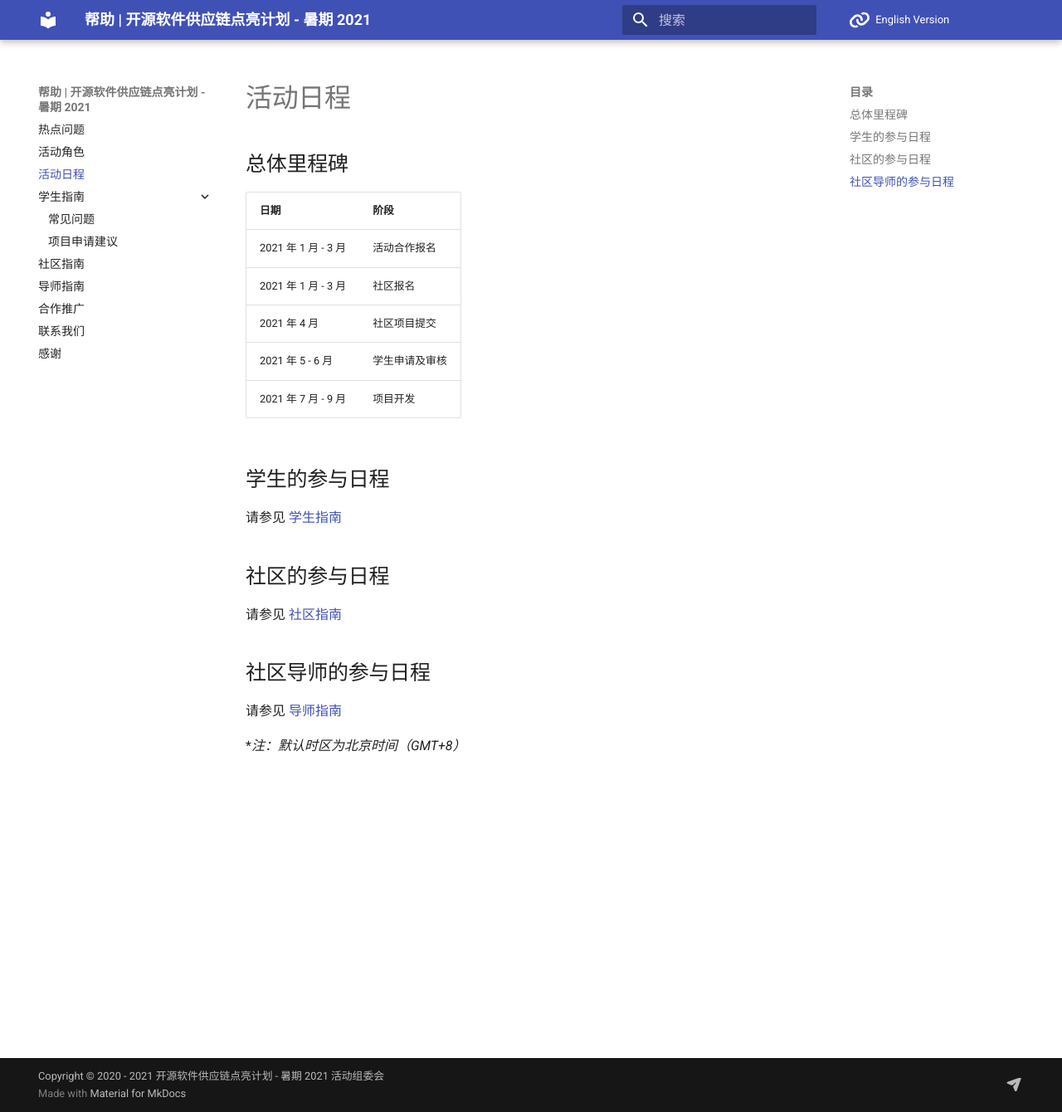
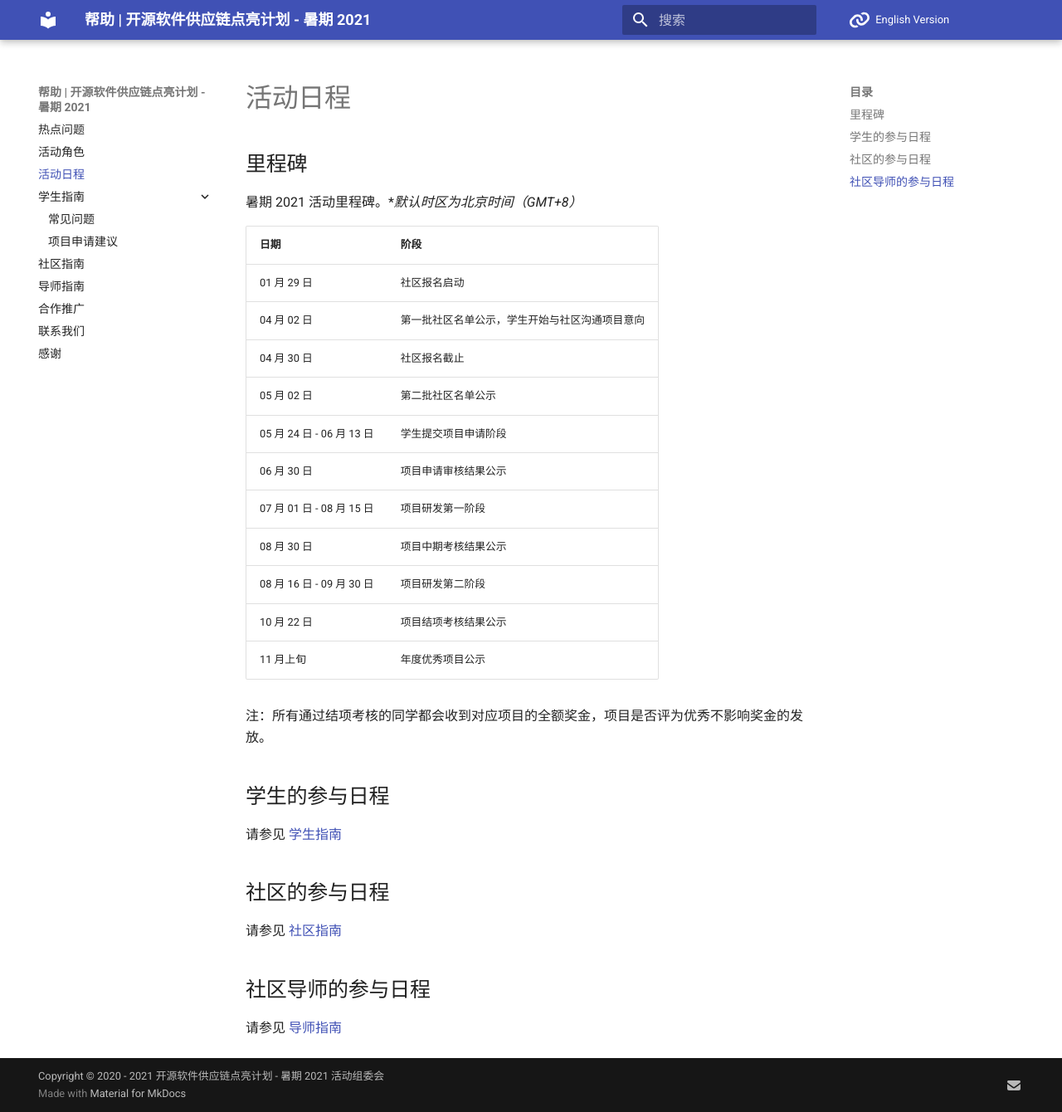
Before and after one commit to summer-ospp/help, an MkDocs documentation site: the page built from docs/timeline.md, in a window 1280 px wide and 1340 px high. Shown: the whole window at 83% size. Built offline with MkDocs 1.6.1 and Material for MkDocs 9.7.7, drawn with Linux system fonts in a browser that asks for light colours; comment, search, counter and statistics services are not loaded.

Commit message:
add details of timeline and mail list

```diff
--- a/docs/timeline.md
+++ b/docs/timeline.md
@@ -1,14 +1,24 @@
 # 活动日程
 
-## 总体里程碑
+## 里程碑
 
-| 日期                 | 阶段           |
-| -------------------- | -------------- |
-| 2021 年 1 月 - 3 月 | 活动合作报名   |
-| 2021 年 1 月 - 3 月  | 社区报名       |
-| 2021 年 4 月         | 社区项目提交   |
-| 2021 年 5 - 6 月     | 学生申请及审核 |
-| 2021 年 7 月 - 9 月  | 项目开发       |
+暑期 2021 活动里程碑。**默认时区为北京时间（GMT+8）*
+
+| 日期                      | 阶段                                     |
+| ------------------------- | ---------------------------------------- |
+| 01 月 29 日               | 社区报名启动                            |
+| 04 月 02 日               | 第一批社区名单公示，学生开始与社区沟通项目意向 |
+| 04 月 30 日               | 社区报名截止                            |
+| 05 月 02 日               | 第二批社区名单公示                        |
+| 05 月 24 日 - 06 月 13 日 | 学生提交项目申请阶段                     |
+| 06 月 30 日               | 项目申请审核结果公示                     |
+| 07 月 01 日 - 08 月 15 日 | 项目研发第一阶段                         |
+| 08 月 30 日               | 项目中期考核结果公示                     |
+| 08 月 16 日 - 09 月 30 日 | 项目研发第二阶段                         |
+| 10 月 22 日               | 项目结项考核结果公示                     |
+| 11 月上旬                 | 年度优秀项目公示                         |
+
+注：所有通过结项考核的同学都会收到对应项目的全额奖金，项目是否评为优秀不影响奖金的发放。
 
 ## 学生的参与日程
 
--- a/mkdocs.yml
+++ b/mkdocs.yml
@@ -15,7 +15,7 @@ theme:
 
 extra:
   social:
-    - icon: fontawesome/solid/paper-plane
+    - icon: fontawesome/solid/envelope
       link: mailto:summer@iscas.ac.cn
 
 extra_javascript:
```
Also changed, not shown: other parts of docs/timeline.md (+0 -2 lines), docs/contactus.md (+20 -2 lines).
